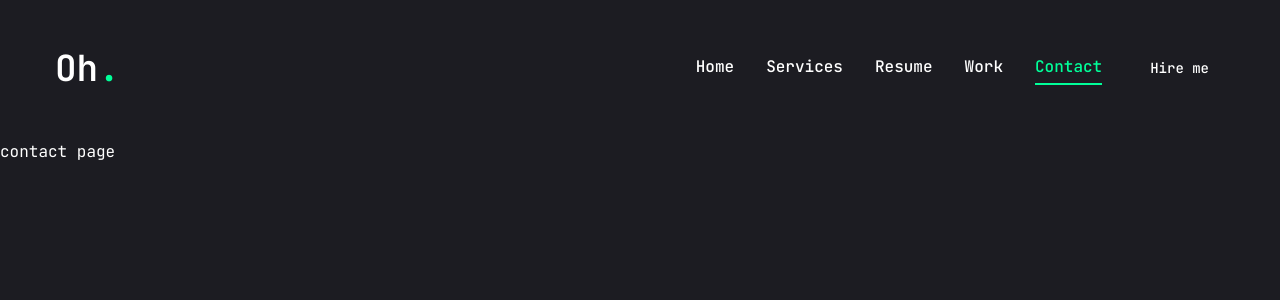
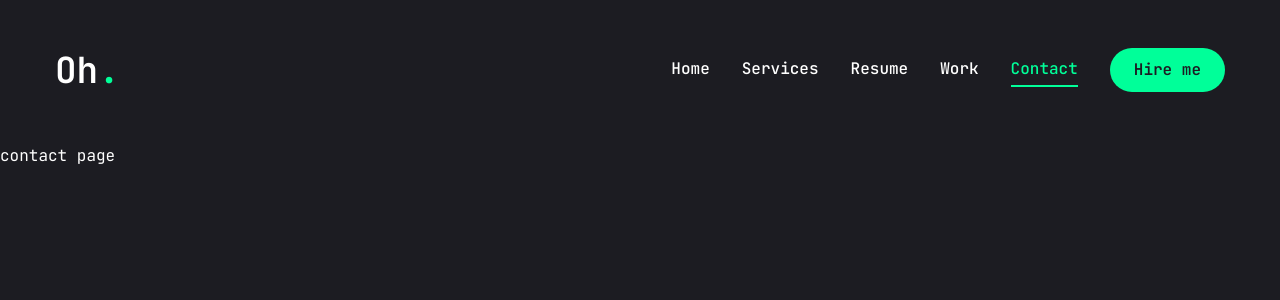
Before and after one commit to Ohjanghoon/nextjs-portfolio-clone, a Next.js app: page /contact in a window 1280 px wide. Shown: the top 300 px of the page. Built offline with nearby package versions, Linux system fonts and the light colour scheme.

Commit message:
3.2 Framer Motion(페이지 애니메이션 효과), Mobile Nav 추가, Button 변경

```diff
--- a/app/layout.tsx
+++ b/app/layout.tsx
@@ -5,6 +5,8 @@
 
 // components
 import Header from "@/components/Header";
+import PageTransition from "@/components/PageTransition";
+import StairTransition from "@/components/StairTransition";
 
 const jetbrainsMono = JetBrains_Mono({
   subsets: ["latin"],
@@ -28,7 +30,10 @@
         className={`${jetbrainsMono.variable}`}
       >
         <Header />
-        {children}
+        <StairTransition />
+        <PageTransition>
+          {children}
+        </PageTransition>
       </body>
     </html>
   );
--- a/components/Header.tsx
+++ b/components/Header.tsx
@@ -1,8 +1,9 @@
-import Link from "next/link"
+import Link from "next/link";
 
 // components
-import Nav from "./Nav"
-import { Button } from "./ui/button"
+import Nav from "./Nav";
+import { Button } from "./ui/button";
+import MobileNav from "./MobileNav";
 
 const Header = () => {
   return (
@@ -24,10 +25,12 @@
         </div>
 
         {/* mobile nav */}
-        <div className="xl:hidden">mobile nav</div>
+        <div className="xl:hidden">
+          <MobileNav />
+        </div>
       </div>
     </header>
-  )
-}
+  );
+};
 
-export default Header
+export default Header;
--- /dev/null
+++ b/components/MobileNav.tsx
@@ -0,0 +1,65 @@
+"use client";
+
+import { Sheet, SheetContent, SheetTrigger } from "@/components/ui/sheet";
+import { usePathname } from "next/navigation";
+import Link from "next/link";
+import { CiMenuFries, CiMenuBurger } from "react-icons/ci";
+
+const links = [
+  {
+    name: "home",
+    path: "/",
+  },
+  {
+    name: "services",
+    path: "/services",
+  },
+  {
+    name: "resume",
+    path: "/resume",
+  },
+  {
+    name: "work",
+    path: "/work",
+  },
+  {
+    name: "contact",
+    path: "/contact",
+  },
+];
+
+export default function MobileNav() {
+  const pathname = usePathname();
+  return (
+    <Sheet>
+      <SheetTrigger className="flex justify-center items-center">
+        <CiMenuFries className="text-[32px] text-accent" />
+      </SheetTrigger>
+      <SheetContent className="flex flex-col">
+        {/* logo */}
+        <div className="mt-32 mb-40 text-center text-2xl">
+          <Link href="/">
+            <h1 className="text-4xl font-semibold">
+              Oh<span className="text-accent">.</span>
+            </h1>
+          </Link>
+        </div>
+
+        {/* nav */}
+        <nav className="flex flex-col justify-center items-center gap-8">
+          {links.map((link, index) => {
+            return (
+              <Link
+                href={link.path}
+                key={index}
+                className={`${link.path === pathname && "text-accent border-b-2 border-accent"} text-xl capitalize hover:text-accent transition-all`}
+              >
+                {link.name}
+              </Link>
+            );
+          })}
+        </nav>
+      </SheetContent>
+    </Sheet>
+  );
+}
--- /dev/null
+++ b/components/PageTransition.tsx
@@ -0,0 +1,24 @@
+"use client"
+
+import { AnimatePresence, motion } from "framer-motion";
+import { usePathname } from "next/navigation";
+
+export default function PageTransition({children} : {children: React.ReactNode}) {
+  const pathname = usePathname();
+  console.log(pathname);
+  return (
+    <AnimatePresence>
+      <div key={pathname}>
+        <motion.div
+          initial={{opacity: 1}}
+          animate={{
+            opacity: 0,
+            transition: { delay: 1, duration: 0.4, ease: "easeInOut" },
+          }}
+          className="h-screen w-screen fixed bg-primary top-0 pointer-events-none"
+        />
+          {children}
+      </div>
+    </AnimatePresence>
+  );
+}
--- /dev/null
+++ b/components/StairTransition.tsx
@@ -0,0 +1,31 @@
+"use client";
+
+import { AnimatePresence, motion } from "framer-motion";
+import { usePathname } from "next/navigation";
+
+// components
+import Stairs from "./Stairs";
+
+export default function StairTransition() {
+  const pathname = usePathname();
+  return (
+    <>
+      <AnimatePresence mode="wait">
+        <div key={pathname}>
+          <div className="h-screen w-screen fixed top-0 left-0 right-0 pointer-events-none z-40 flex">
+            <Stairs />
+          </div>
+
+          <motion.div
+            className="h-screen w-screen fixed bg-primary top-0 pointer-events-none"
+            initial={{ opacity: 1 }}
+            animate={{
+              opacity: 0,
+              transition: { delay: 1, duration: 0.4, ease: "easeInOut" },
+            }}
+          />
+        </div>
+      </AnimatePresence>
+    </>
+  );
+}
--- /dev/null
+++ b/components/Stairs.tsx
@@ -0,0 +1,50 @@
+import { motion } from "framer-motion";
+
+// variants
+const stairAnimation = {
+  initial: {
+    top: "0%",
+  },
+  animate: {
+    top: "100%",
+  },
+  exit: {
+    top: ["100%", "0%"],
+  },
+};
+
+// calculate the reverse index for staggred delay
+const reverseIndex = (index: number) => {
+  const totalSteps = 6; // number of steps
+  return totalSteps - index - 1;
+};
+
+export default function Stairs() {
+  return (
+    <>
+      {/* render & motion divs, each representing a step of the stairs.
+
+      Each div will have the same animation defined by the stairsAnimation object.
+      The delay for each div is calculated dinamically based on it's reversed index,
+      creating a staggered effect with decreasing delay for each subsequent step.
+      */}
+      {[...Array(6)].map((_, index) => {
+        return (
+          <motion.div
+            key={index}
+            variants={stairAnimation}
+            initial="initial"
+            animate="animate"
+            exit="exit"
+            transition={{
+              duration: 0.4,
+              ease: "easeInOut",
+              delay: reverseIndex(index) * 0.1,
+            }}
+            className="h-full w-full bg-white relative"
+          />
+        );
+      })}
+    </>
+  );
+}
--- a/components/ui/button.tsx
+++ b/components/ui/button.tsx
@@ -1,29 +1,23 @@
-import * as React from "react"
-import { Slot } from "@radix-ui/react-slot"
-import { cva, type VariantProps } from "class-variance-authority"
+import * as React from "react";
+import { Slot } from "@radix-ui/react-slot";
+import { cva, type VariantProps } from "class-variance-authority";
 
-import { cn } from "@/lib/utils"
+import { cn } from "@/lib/utils";
 
 const buttonVariants = cva(
-  "inline-flex items-center justify-center whitespace-nowrap rounded-md text-sm font-medium ring-offset-background transition-colors focus-visible:outline-none focus-visible:ring-2 focus-visible:ring-ring focus-visible:ring-offset-2 disabled:pointer-events-none disabled:opacity-50",
+  "inline-flex items-center justify-content whitespace-nowrap rounded-full text-base font-semibold ring-offset-white transition-colors",
   {
     variants: {
       variant: {
-        default: "bg-primary text-primary-foreground hover:bg-primary/90",
-        destructive:
-          "bg-destructive text-destructive-foreground hover:bg-destructive/90",
+        default: "bg-accent text-primary hover:bg-accent-hover",
+        primary: "bg-primary text-white",
         outline:
-          "border border-input bg-background hover:bg-accent hover:text-accent-foreground",
-        secondary:
-          "bg-secondary text-secondary-foreground hover:bg-secondary/80",
-        ghost: "hover:bg-accent hover:text-accent-foreground",
-        link: "text-primary underline-offset-4 hover:underline",
+          "border boder-accent bg-transparent text-accent hover:bg-accent hover:text-primary",
       },
       size: {
-        default: "h-10 px-4 py-2",
-        sm: "h-9 rounded-md px-3",
-        lg: "h-11 rounded-md px-8",
-        icon: "h-10 w-10",
+        default: "h-[44px] px-6",
+        md: "h-[48px] px-6",
+        lg: "h-[56px] px-8 text-sm uppercase tracking-[2px]",
       },
     },
     defaultVariants: {
@@ -31,26 +25,26 @@
       size: "default",
     },
   }
-)
+);
 
 export interface ButtonProps
   extends React.ButtonHTMLAttributes<HTMLButtonElement>,
     VariantProps<typeof buttonVariants> {
-  asChild?: boolean
+  asChild?: boolean;
 }
 
 const Button = React.forwardRef<HTMLButtonElement, ButtonProps>(
   ({ className, variant, size, asChild = false, ...props }, ref) => {
-    const Comp = asChild ? Slot : "button"
+    const Comp = asChild ? Slot : "button";
     return (
       <Comp
         className={cn(buttonVariants({ variant, size, className }))}
         ref={ref}
         {...props}
       />
-    )
+    );
   }
-)
-Button.displayName = "Button"
+);
+Button.displayName = "Button";
 
-export { Button, buttonVariants }
+export { Button, buttonVariants };
--- a/package.json
+++ b/package.json
@@ -17,10 +17,12 @@
     "@radix-ui/react-tooltip": "^1.1.3",
     "class-variance-authority": "^0.7.0",
     "clsx": "^2.1.1",
+    "framer-motion": "^11.11.7",
     "lucide-react": "^0.451.0",
     "next": "14.2.15",
     "react": "^18",
     "react-dom": "^18",
+    "react-icons": "^5.3.0",
     "tailwind-merge": "^2.5.3",
     "tailwindcss-animate": "^1.0.7"
   },
@@ -30,7 +32,10 @@
     "@types/react-dom": "^18",
     "eslint": "^8",
     "eslint-config-next": "14.2.15",
+    "eslint-config-prettier": "^9.1.0",
+    "eslint-plugin-prettier": "^5.2.1",
     "postcss": "^8",
+    "prettier": "^3.3.3",
     "tailwindcss": "^3.4.1",
     "typescript": "^5"
   }
```
Also changed, not shown: components/ui/sheet.tsx (+38 -69 lines), 1 other file (tests, documents, lock files or other folders).
